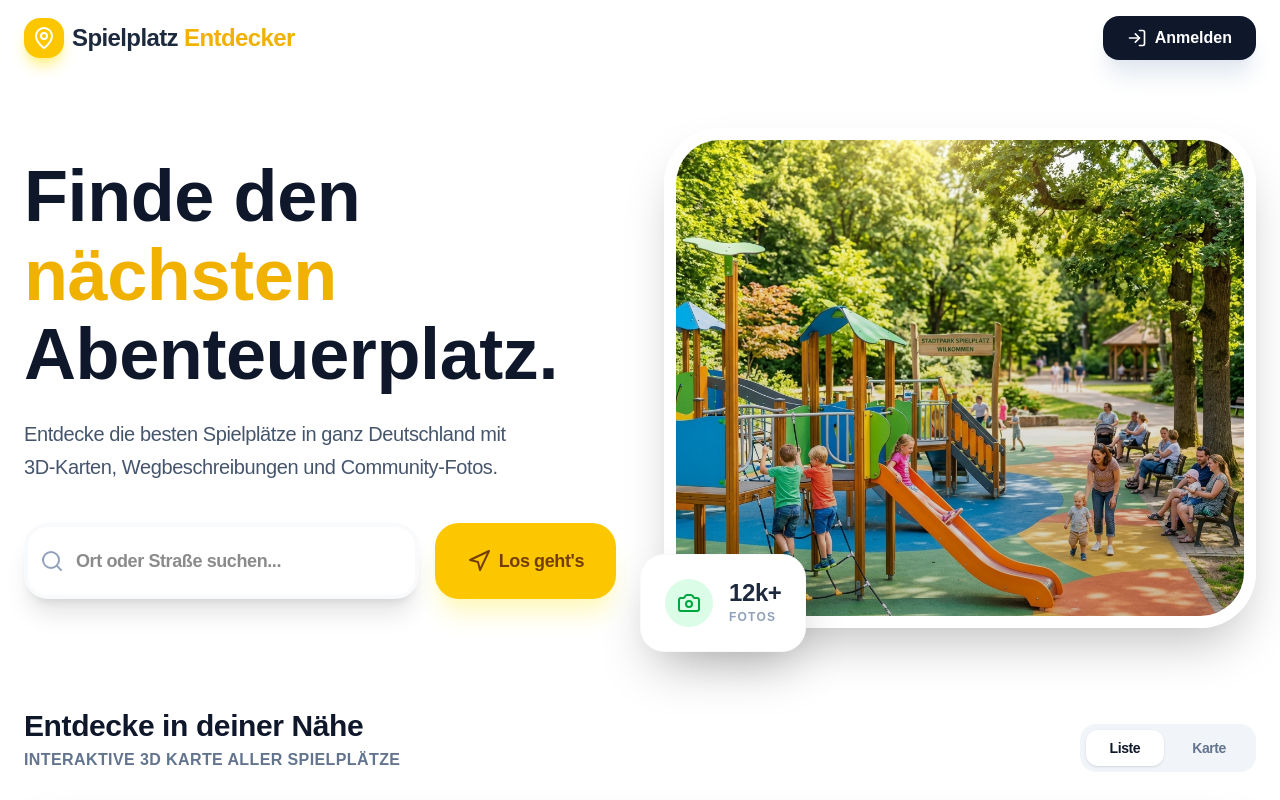
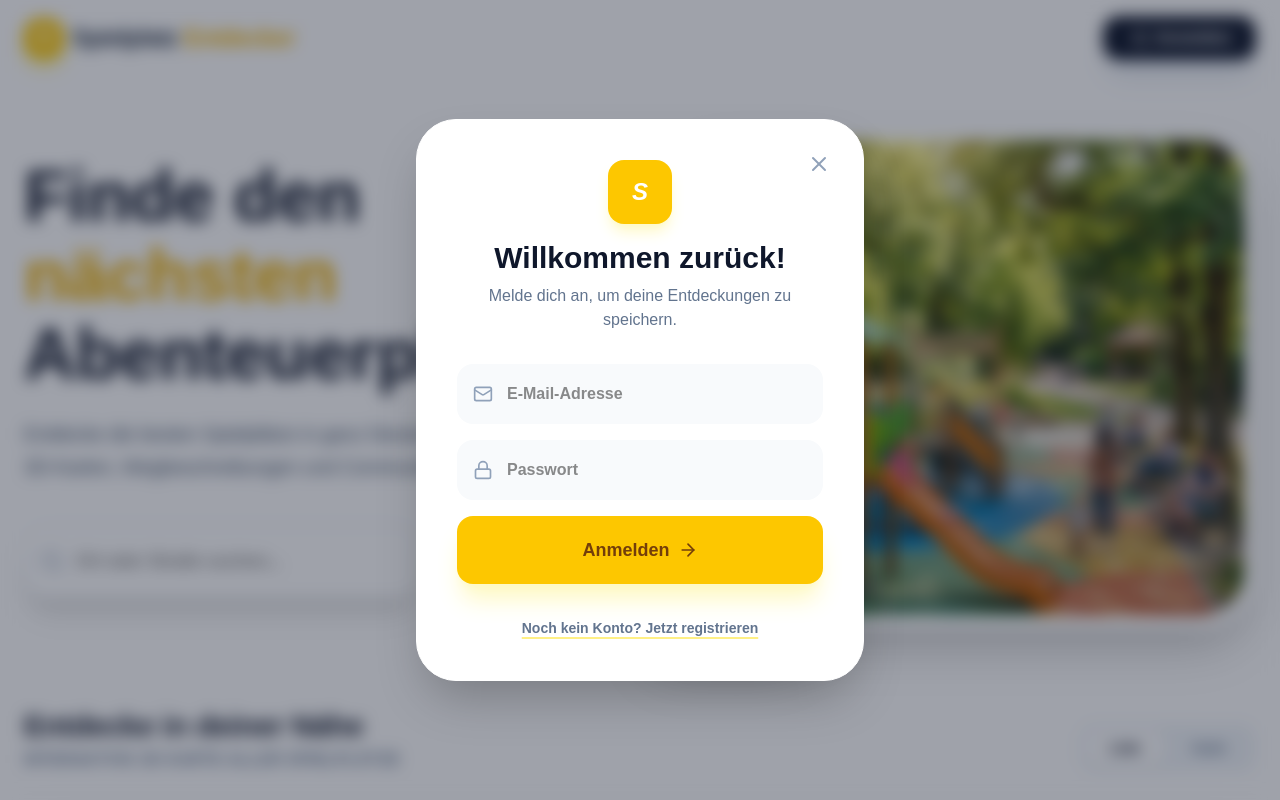
Before and after one commit to reklov86/find_playground, a Next.js app: page / in a window 1280 px wide. Both pictures are taken after a click on the button "Anmelden". Shown: the top 800 px of the page. Built offline with nearby package versions, Linux system fonts and the light colour scheme; no server answers.

Commit message:
feat: implement functional email/password authentication using Supabase and AuthModal

```diff
--- a/app/page.tsx
+++ b/app/page.tsx
@@ -1,13 +1,44 @@
 "use client";
 
+import { useEffect, useState } from "react";
 import { motion } from "framer-motion";
 import MapView from "@/components/MapView";
-import { Search, MapPin, Navigation, Camera, LogIn } from "lucide-react";
+import AuthModal from "@/components/AuthModal";
+import { Search, MapPin, Navigation, Camera, LogIn, LogOut, User as UserIcon } from "lucide-react";
 import Image from "next/image";
+import { supabase } from "@/lib/supabase";
+import { User } from "@supabase/supabase-js";
 
 export default function Home() {
+  const [isAuthModalOpen, setIsAuthModalOpen] = useState(false);
+  const [user, setUser] = useState<User | null>(null);
+
+  useEffect(() => {
+    // Check initial session
+    supabase.auth.getSession().then(({ data: { session } }) => {
+      setUser(session?.user ?? null);
+    });
+
+    // Listen for changes
+    const { data: { subscription } } = supabase.auth.onAuthStateChange((_event, session) => {
+      setUser(session?.user ?? null);
+    });
+
+    return () => subscription.unsubscribe();
+  }, []);
+
+  const handleSignOut = async () => {
+    await supabase.auth.signOut();
+  };
+
   return (
     <div className="flex flex-col min-h-screen">
+      {/* Auth Modal */}
+      <AuthModal
+        isOpen={isAuthModalOpen}
+        onClose={() => setIsAuthModalOpen(false)}
+      />
+
       {/* Navigation Header */}
       <header className="fixed top-0 left-0 right-0 z-50 px-6 py-4 flex justify-between items-center bg-white/70 backdrop-blur-xl border-b border-white/20">
         <div className="flex items-center gap-2">
@@ -19,10 +50,38 @@ export default function Home() {
           </span>
         </div>
 
-        <button className="flex items-center gap-2 px-6 py-2.5 rounded-2xl bg-slate-900 text-white font-semibold hover:bg-slate-800 transition-all shadow-xl shadow-slate-200">
-          <LogIn className="w-5 h-5" />
-          Anmelden
-        </button>
+        <div className="flex items-center gap-4">
+          {user ? (
+            <div className="flex items-center gap-4">
+              <div className="hidden md:block text-right">
+                <p className="text-sm font-bold text-slate-900 leading-none mb-1">
+                  {user.email?.split('@')[0]}
+                </p>
+                <p className="text-[10px] font-extrabold text-slate-400 uppercase tracking-widest">
+                  Entdecker Profil
+                </p>
+              </div>
+              <div className="w-10 h-10 rounded-xl bg-slate-100 flex items-center justify-center text-slate-500 border-2 border-white shadow-md">
+                <UserIcon className="w-5 h-5" />
+              </div>
+              <button
+                onClick={handleSignOut}
+                className="p-2.5 rounded-xl bg-red-50 text-red-500 hover:bg-red-100 transition-all border border-red-100"
+                title="Abmelden"
+              >
+                <LogOut className="w-5 h-5" />
+              </button>
+            </div>
+          ) : (
+            <button
+              onClick={() => setIsAuthModalOpen(true)}
+              className="flex items-center gap-2 px-6 py-2.5 rounded-2xl bg-slate-900 text-white font-semibold hover:bg-slate-800 transition-all shadow-xl shadow-slate-200"
+            >
+              <LogIn className="w-5 h-5" />
+              Anmelden
+            </button>
+          )}
+        </div>
       </header>
 
       <main className="flex-1 pt-24 pb-12 px-6 max-w-7xl mx-auto w-full tracking-tight">
--- /dev/null
+++ b/components/AuthModal.tsx
@@ -0,0 +1,157 @@
+"use client";
+
+import React, { useState } from 'react';
+import { motion, AnimatePresence } from 'framer-motion';
+import { X, Mail, Lock, Loader2, ArrowRight } from 'lucide-react';
+import { supabase } from '@/lib/supabase';
+
+interface AuthModalProps {
+  isOpen: boolean;
+  onClose: () => void;
+}
+
+export default function AuthModal({ isOpen, onClose }: AuthModalProps) {
+  const [isLogin, setIsLogin] = useState(true);
+  const [email, setEmail] = useState('');
+  const [password, setPassword] = useState('');
+  const [loading, setLoading] = useState(false);
+  const [error, setError] = useState<string | null>(null);
+
+  const handleAuth = async (e: React.FormEvent) => {
+    e.preventDefault();
+    setLoading(true);
+    setError(null);
+
+    try {
+      if (isLogin) {
+        const { error } = await supabase.auth.signInWithPassword({
+          email,
+          password,
+        });
+        if (error) throw error;
+      } else {
+        const { error } = await supabase.auth.signUp({
+          email,
+          password,
+        });
+        if (error) throw error;
+        alert('Registrierung erfolgreich! Bitte überprüfe deine E-Mails.');
+      }
+      onClose();
+    } catch (err: any) {
+      setError(err.message);
+    } finally {
+      setLoading(false);
+    }
+  };
+
+  return (
+    <AnimatePresence>
+      {isOpen && (
+        <>
+          {/* Backdrop */}
+          <motion.div
+            initial={{ opacity: 0 }}
+            animate={{ opacity: 1 }}
+            exit={{ opacity: 0 }}
+            onClick={onClose}
+            className="fixed inset-0 bg-slate-900/40 backdrop-blur-sm z-[100]"
+          />
+
+          {/* Modal */}
+          <motion.div
+            initial={{ opacity: 0, scale: 0.95, y: 20 }}
+            animate={{ opacity: 1, scale: 1, y: 0 }}
+            exit={{ opacity: 0, scale: 0.95, y: 20 }}
+            className="fixed left-1/2 top-1/2 -translate-x-1/2 -translate-y-1/2 w-full max-w-md bg-white rounded-[2.5rem] shadow-2xl z-[101] overflow-hidden border border-white"
+          >
+            <div className="relative p-8 md:p-10">
+              <button
+                onClick={onClose}
+                className="absolute right-6 top-6 p-2 rounded-xl hover:bg-slate-50 transition-colors text-slate-400"
+              >
+                <X className="w-6 h-6" />
+              </button>
+
+              <div className="mb-8 items-center flex flex-col">
+                <div className="w-16 h-16 bg-yellow-400 rounded-2xl flex items-center justify-center mb-4 shadow-lg shadow-yellow-100 italic font-black text-2xl text-white">
+                  S
+                </div>
+                <h2 className="text-3xl font-extrabold text-slate-900 text-center">
+                  {isLogin ? 'Willkommen zurück!' : 'Konto erstellen'}
+                </h2>
+                <p className="text-slate-500 mt-2 font-medium text-center">
+                  {isLogin
+                    ? 'Melde dich an, um deine Entdeckungen zu speichern.'
+                    : 'Werde Teil der Spielplatz-Community.'}
+                </p>
+              </div>
+
+              <form onSubmit={handleAuth} className="space-y-4">
+                <div className="relative group">
+                  <Mail className="absolute left-4 top-1/2 -translate-y-1/2 w-5 h-5 text-slate-400 group-focus-within:text-yellow-500 transition-colors" />
+                  <input
+                    type="email"
+                    required
+                    placeholder="E-Mail-Adresse"
+                    value={email}
+                    onChange={(e) => setEmail(e.target.value)}
+                    className="w-full pl-12 pr-6 py-4 rounded-2xl bg-slate-50 border-2 border-transparent focus:border-yellow-200 focus:bg-white outline-none transition-all font-semibold"
+                  />
+                </div>
+
+                <div className="relative group">
+                  <Lock className="absolute left-4 top-1/2 -translate-y-1/2 w-5 h-5 text-slate-400 group-focus-within:text-yellow-500 transition-colors" />
+                  <input
+                    type="password"
+                    required
+                    placeholder="Passwort"
+                    value={password}
+                    onChange={(e) => setPassword(e.target.value)}
+                    className="w-full pl-12 pr-6 py-4 rounded-2xl bg-slate-50 border-2 border-transparent focus:border-yellow-200 focus:bg-white outline-none transition-all font-semibold"
+                  />
+                </div>
+
+                {error && (
+                  <motion.p
+                    initial={{ opacity: 0, y: -10 }}
+                    animate={{ opacity: 1, y: 0 }}
+                    className="text-red-500 text-sm font-bold bg-red-50 p-4 rounded-xl border border-red-100"
+                  >
+                    {error}
+                  </motion.p>
+                )}
+
+                <button
+                  type="submit"
+                  disabled={loading}
+                  className="w-full py-5 rounded-2xl bg-yellow-400 text-yellow-900 font-black text-lg hover:bg-yellow-300 transition-all shadow-xl shadow-yellow-100 flex items-center justify-center gap-2 disabled:opacity-50"
+                >
+                  {loading ? (
+                    <Loader2 className="w-6 h-6 animate-spin" />
+                  ) : (
+                    <>
+                      {isLogin ? 'Anmelden' : 'Registrieren'}
+                      <ArrowRight className="w-5 h-5" />
+                    </>
+                  )}
+                </button>
+              </form>
+
+              <div className="mt-8 text-center">
+                <button
+                  onClick={() => setIsLogin(!isLogin)}
+                  className="text-slate-500 font-bold text-sm hover:text-yellow-600 transition-colors underline decoration-2 decoration-yellow-200 underline-offset-4"
+                >
+                  {isLogin
+                    ? 'Noch kein Konto? Jetzt registrieren'
+                    : 'Bereits ein Konto? Hier anmelden'}
+                </button>
+              </div>
+            </div>
+          </motion.div>
+        </>
+      )}
+    </AnimatePresence>
+  );
+}
```
